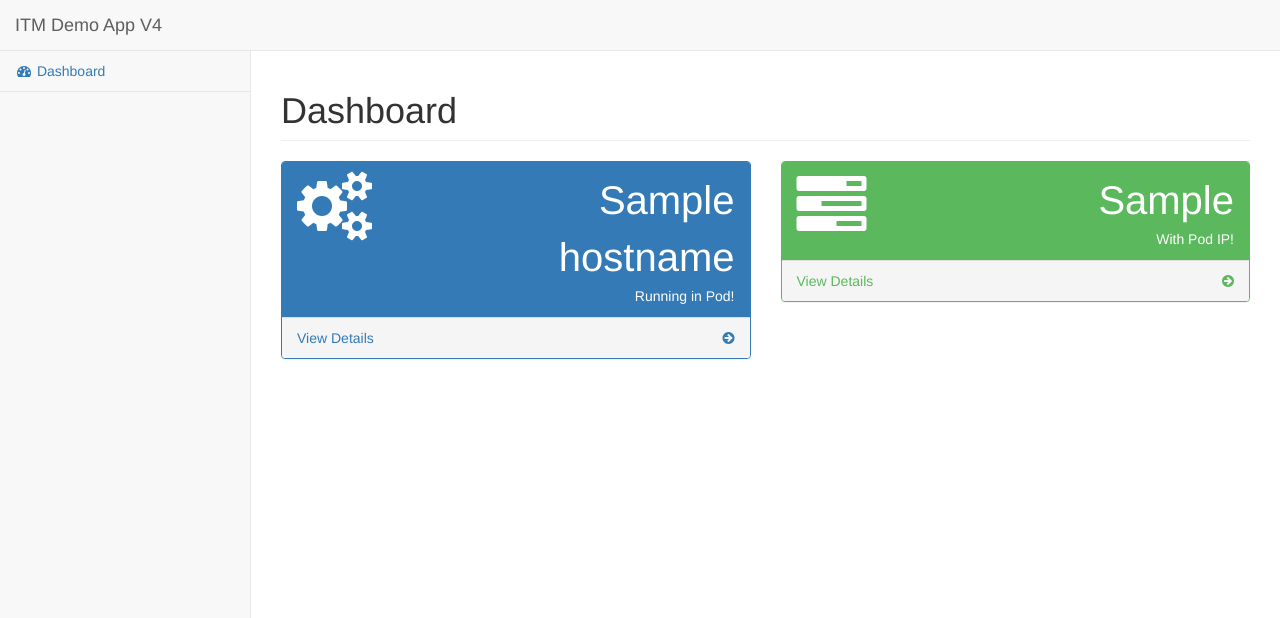
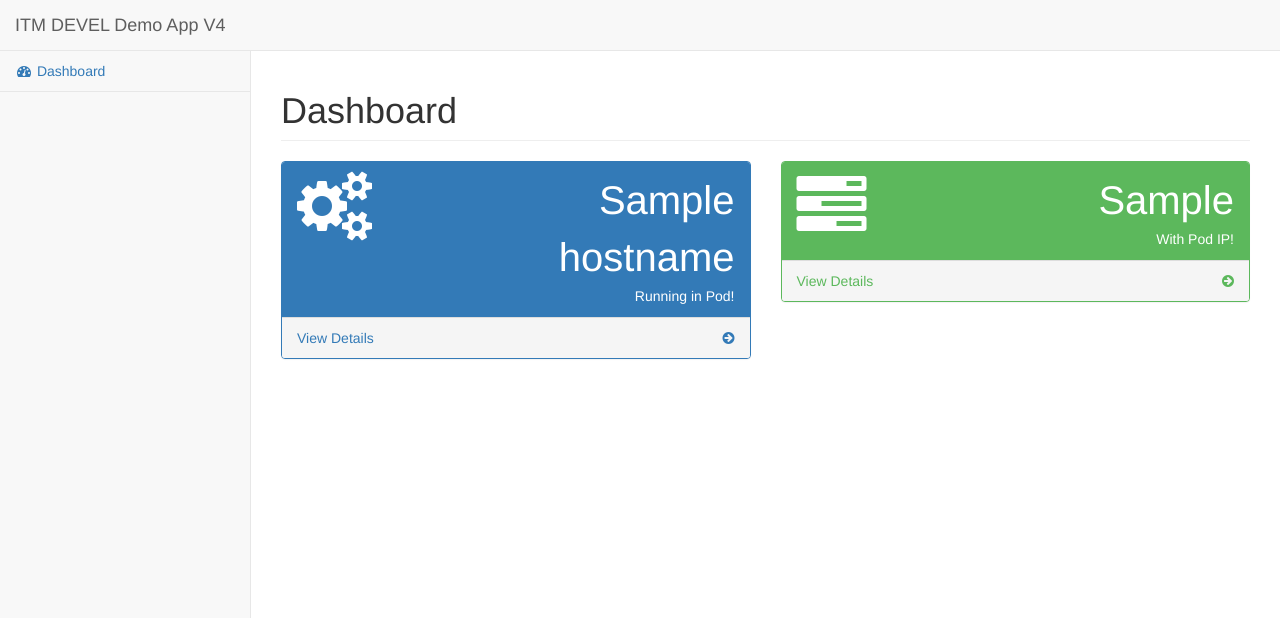
Before and after one commit to xandradx/demodockerapp, a Flask app: template templates/dash.html in a window 1280 px wide. Shown: the top 618 px of the page. Run offline with Flask 2, Linux system fonts and the light colour scheme; the template is opened without the code that fills it: most values are stand-ins (such as "Sample title", 1, 10 or a date in 2020); some libraries are stand-ins or nearby versions.

Commit message:
Update dash.html

```diff
--- a/templates/dash.html
+++ b/templates/dash.html
@@ -27,7 +27,7 @@
                     <span class="icon-bar"></span>
                     <span class="icon-bar"></span>
                     <span class="icon-bar"></span>
-                </button><a class="navbar-brand" href="{{ url_for('index') }}">ITM Demo App V4</a>
+                </button><a class="navbar-brand" href="{{ url_for('index') }}">ITM DEVEL Demo App V4</a>
 
             </div>
             <!-- /.navbar-header -->
```
